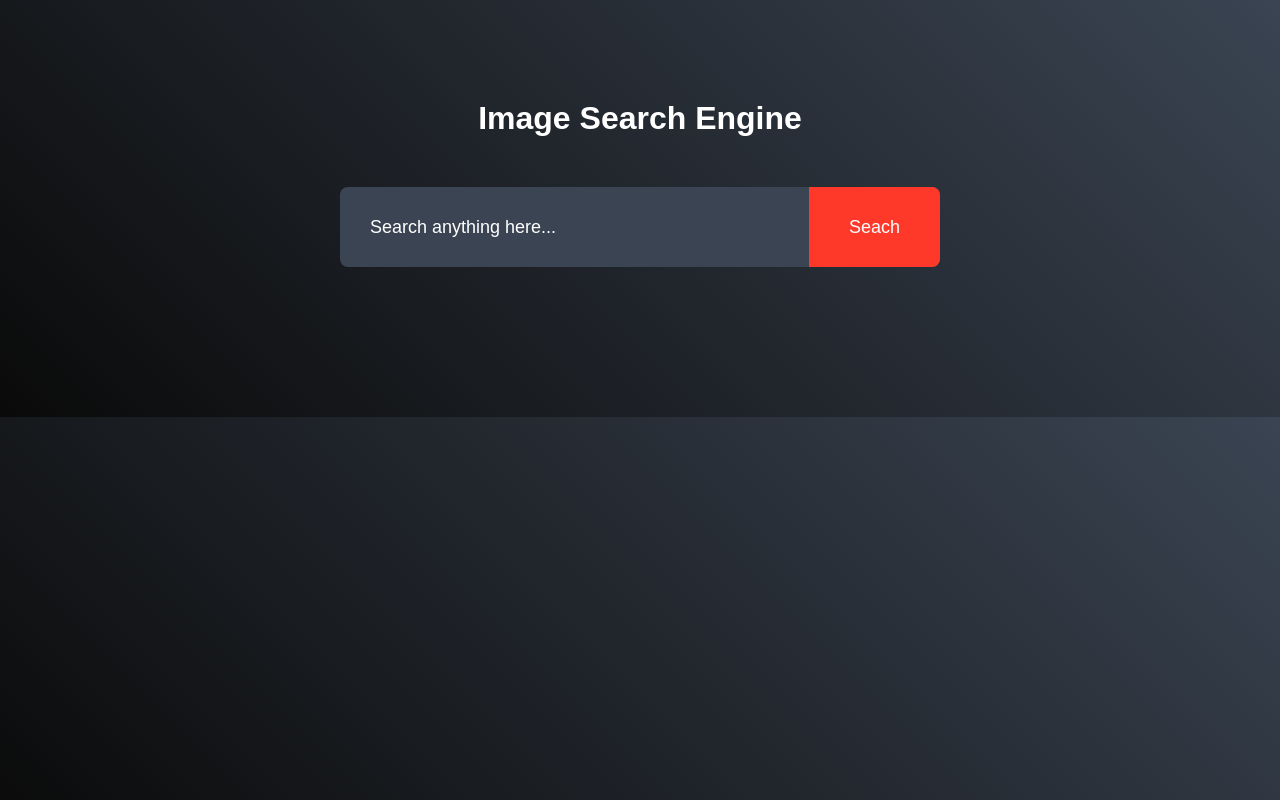
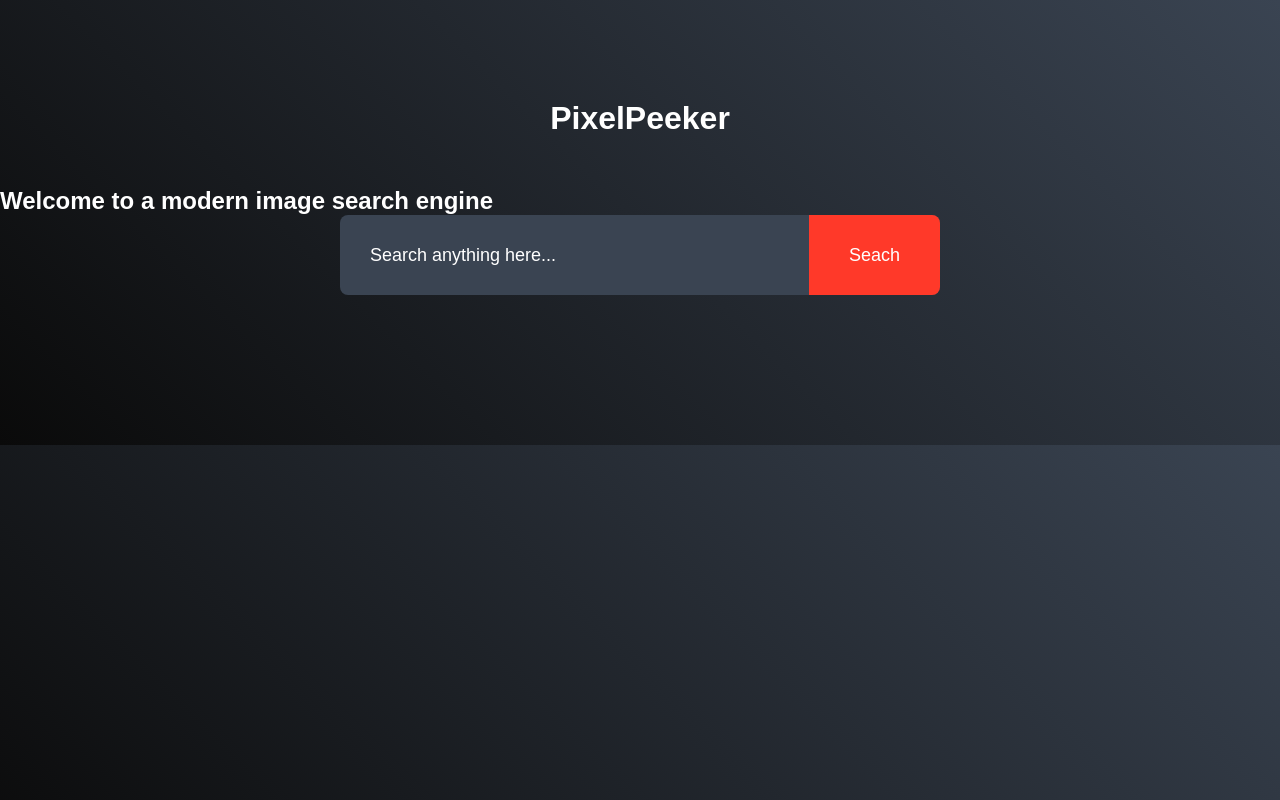
Before and after one commit to TanyaKudaisya/PixelPeeker, a plain HTML site: page index.html in a window 1280 px wide. Drawn offline with Linux system fonts and the light colour scheme.

Commit message:
index.html

```diff
--- a/index.html
+++ b/index.html
@@ -6,7 +6,8 @@
         <link rel="stylesheet" href="style.css">
     </head>
     <body>
-        <h1>Image Search Engine</h1>
+        <h1>PixelPeeker</h1>
+        <h2>Welcome to a modern image search engine</h2>
         <form id="sf">
             <input type="text" id="sb" placeholder="Search anything here...">
             <button>Seach</button>
```
